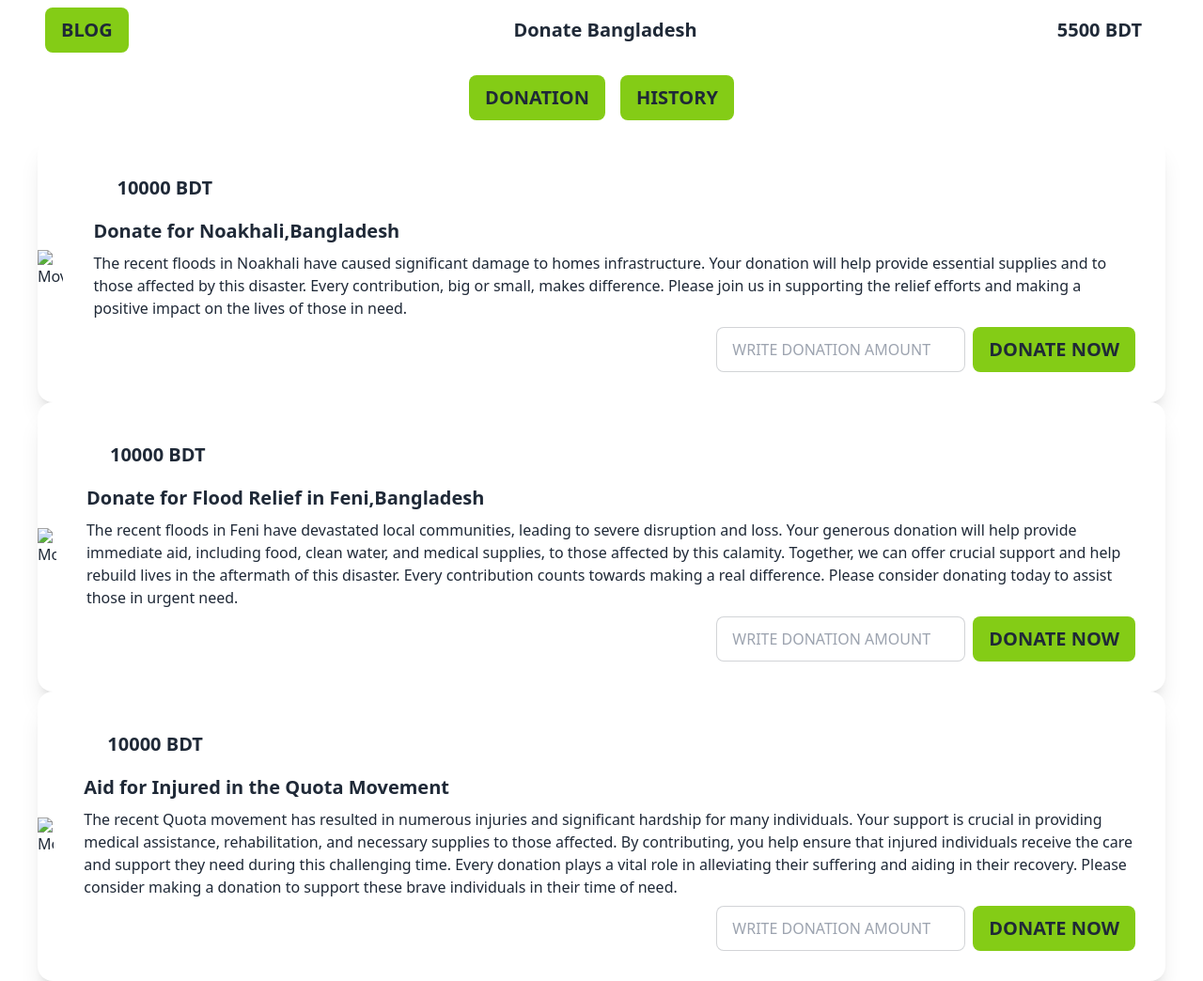
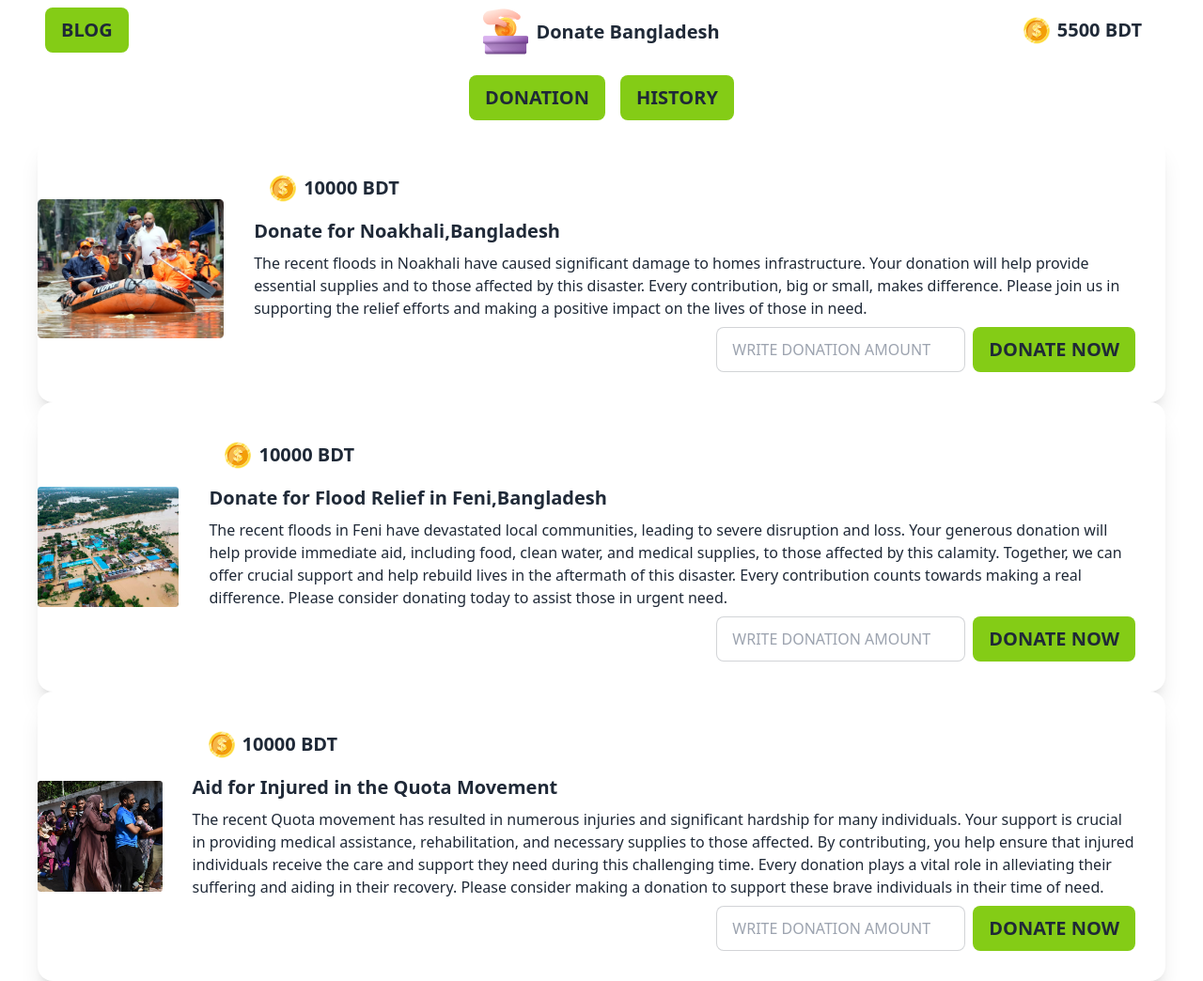
Before and after one commit to taspia-sabiha71/Assignment-5.2, a plain HTML site: page index.html in a window 1280 px wide. Shown: the whole page at 94% size. Drawn offline with nearby package versions, Linux system fonts and the light colour scheme.

Commit message:
2nd commit

```diff
--- a/index.html
+++ b/index.html
@@ -25,11 +25,11 @@
                     <a class="btn btn-ghost text-xl bg-lime-500">BLOG</a>
                 </div>
                 <div class="navbar-center">
-                  <a class="btn btn-ghost text-xl"> <img src="/B10A5-DOM-Quest-Build-and-Manipulate-main/assets/logo.png" alt=""> Donate Bangladesh</a>
+                  <a class="btn btn-ghost text-xl"> <img src="/assets/logo.png" alt=""> Donate Bangladesh</a>
                 </div>
                 <div class="navbar-end">
                     <div class="navbar-center">
-                    <div class="balance"> <a id="navbar-balance" class="btn btn-ghost text-xl bg-white"><img src="/B10A5-DOM-Quest-Build-and-Manipulate-main/assets/coin.png" alt="">5500 BDT</a>
+                    <div class="balance"> <a id="navbar-balance" class="btn btn-ghost text-xl bg-white"><img src="/assets/coin.png" alt="">5500 BDT</a>
                       </div>
 
                 </div>
@@ -44,11 +44,11 @@
     <div class="card card-side bg-base-100 shadow-xl">
         <figure>
           <img
-            src="/B10A5-DOM-Quest-Build-and-Manipulate-main/assets/noakhali.png"
+            src="/assets/noakhali.png"
             alt="Movie" />
         </figure>
         <div class="card-body">
-          <div class="balance"><a id="noakhali-balance" class="btn btn-ghost text-xl bg-white"><img src="/B10A5-DOM-Quest-Build-and-Manipulate-main/assets/coin.png" alt="">10000 BDT</a></div>
+          <div class="balance"><a id="noakhali-balance" class="btn btn-ghost text-xl bg-white"><img src="/assets/coin.png" alt="">10000 BDT</a></div>
           <h2 class="card-title">Donate for Noakhali,Bangladesh</h2>
           <p> The recent floods in Noakhali have caused significant damage to homes  infrastructure. Your donation will help provide essential supplies and  to those affected by this disaster. Every contribution, big or small, makes  difference. Please join us in supporting the relief efforts and making a positive impact on the lives of those in need.</p>
           <div class="card-actions justify-end">
@@ -62,11 +62,11 @@
     <div class="card card-side bg-base-100 shadow-xl">
         <figure>
           <img
-            src="/B10A5-DOM-Quest-Build-and-Manipulate-main/assets/feni.png"
+            src="/assets/feni.png"
             alt="Movie" />
         </figure>
         <div class="card-body">
-          <div class="balance"> <a id="feni-balance" class="btn btn-ghost text-xl bg-white"><img src="/B10A5-DOM-Quest-Build-and-Manipulate-main/assets/coin.png" alt="">10000 BDT</a></div>
+          <div class="balance"> <a id="feni-balance" class="btn btn-ghost text-xl bg-white"><img src="/assets/coin.png" alt="">10000 BDT</a></div>
           <h2 class="card-title">Donate for Flood Relief in Feni,Bangladesh</h2>
           <p>The recent floods in Feni have devastated local communities, leading to severe disruption and loss. Your generous donation will help provide immediate aid, including food, clean water, and medical supplies, to those affected by this calamity. Together, we can offer crucial support and help rebuild lives in the aftermath of this disaster. Every contribution counts towards making a real difference. Please consider donating today to assist those in urgent need.</p>
           <div class="card-actions justify-end">
@@ -81,11 +81,11 @@
     <div class="card card-side bg-base-100 shadow-xl">
         <figure>
           <img
-            src="/B10A5-DOM-Quest-Build-and-Manipulate-main/assets/quota-protest.png"
+            src="/assets/quota-protest.png"
             alt="Movie" />
         </figure>
         <div class="card-body">
-          <div class="balance"> <a id="quota-balance" class="btn btn-ghost text-xl bg-white"><img src="/B10A5-DOM-Quest-Build-and-Manipulate-main/assets/coin.png" alt="">10000 BDT</a></div>
+          <div class="balance"> <a id="quota-balance" class="btn btn-ghost text-xl bg-white"><img src="/assets/coin.png" alt="">10000 BDT</a></div>
           <h2 class="card-title">Aid for Injured in the Quota Movement</h2>
           <p>The recent Quota movement has resulted in numerous injuries and significant hardship for many individuals. Your support is crucial in providing medical assistance, rehabilitation, and necessary supplies to those affected. By contributing, you help ensure that injured individuals receive the care and support they need during this challenging time. Every donation plays a vital role in alleviating their suffering and aiding in their recovery. Please consider making a donation to support these brave individuals in their time of need.</p>
           <div class="card-actions justify-end">
```
